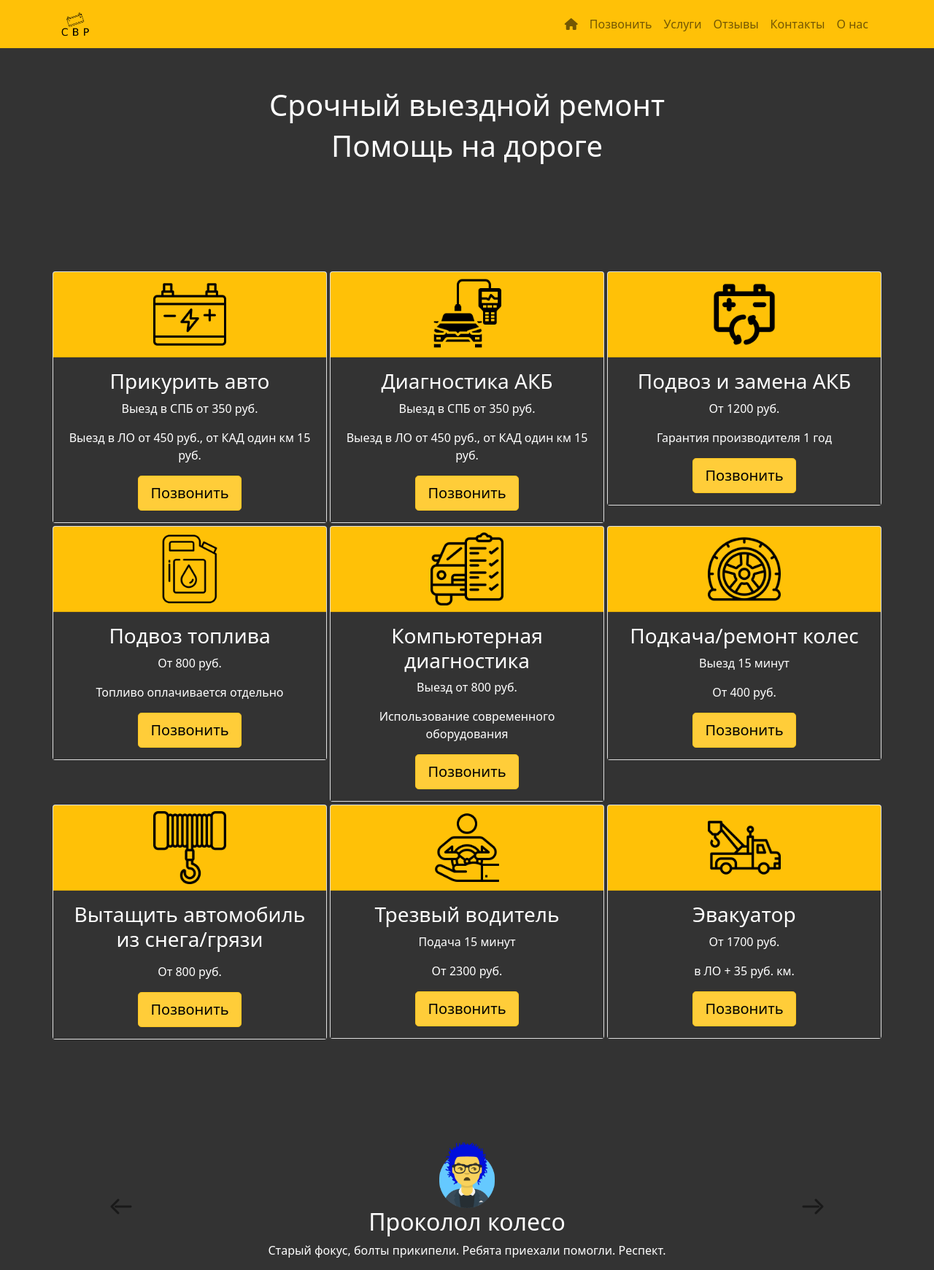
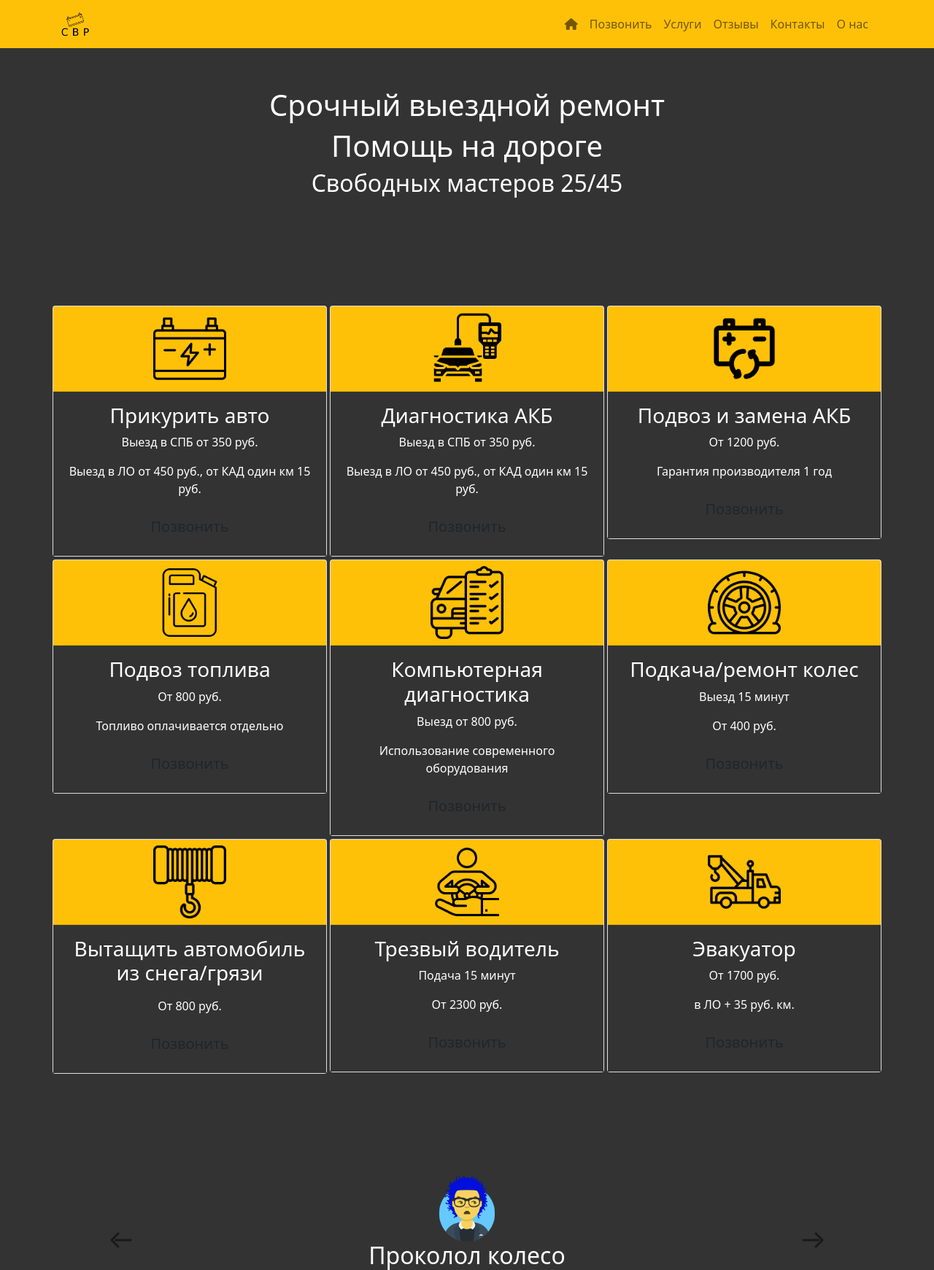
Before and after one commit to belousovsergey56/help-on-road, a Flask app: page / in a window 1280 px wide. Shown: the top 1741 px of the page at 73% size. Run offline with Flask 2, Linux system fonts and the light colour scheme; some libraries are stand-ins or nearby versions.

Commit message:
add section greeting, remove color btn

```diff
--- a/templates/index.html
+++ b/templates/index.html
@@ -3,11 +3,17 @@
 
 <!-- Популярные вызовы -->
 
+    <section id="greeting">
 
-    <div class="container greeting">
-      <h1>Срочный выездной ремонт</h1>
-      <h1>Помощь на дороге</h1>
-    </div>
+      <div class="container greeting">
+        <h1 class="page-title">Срочный выездной ремонт</h1>
+        <h1>Помощь на дороге</h1>
+        <h2>Свободных мастеров {{ master }}/45 </h2>
+      </div>
+
+    </section>
+
+
 
 
 <section id="faster-call">
@@ -24,7 +30,7 @@
                 <h3>{{ price.service }}</h3>
                 <p>{{ price.price }}</p>
                 <p>{{ price.price1 }}</p>
-                <a href="tel:+79117084809" class="btn btn-warning btn-lg active" role="button" aria-pressed="true">Позвонить</a>
+                <a href="tel:+79117084809" class="btn btn-lg active" role="button" aria-pressed="true">Позвонить</a>
             </div>
         </div>
     </div>
```
